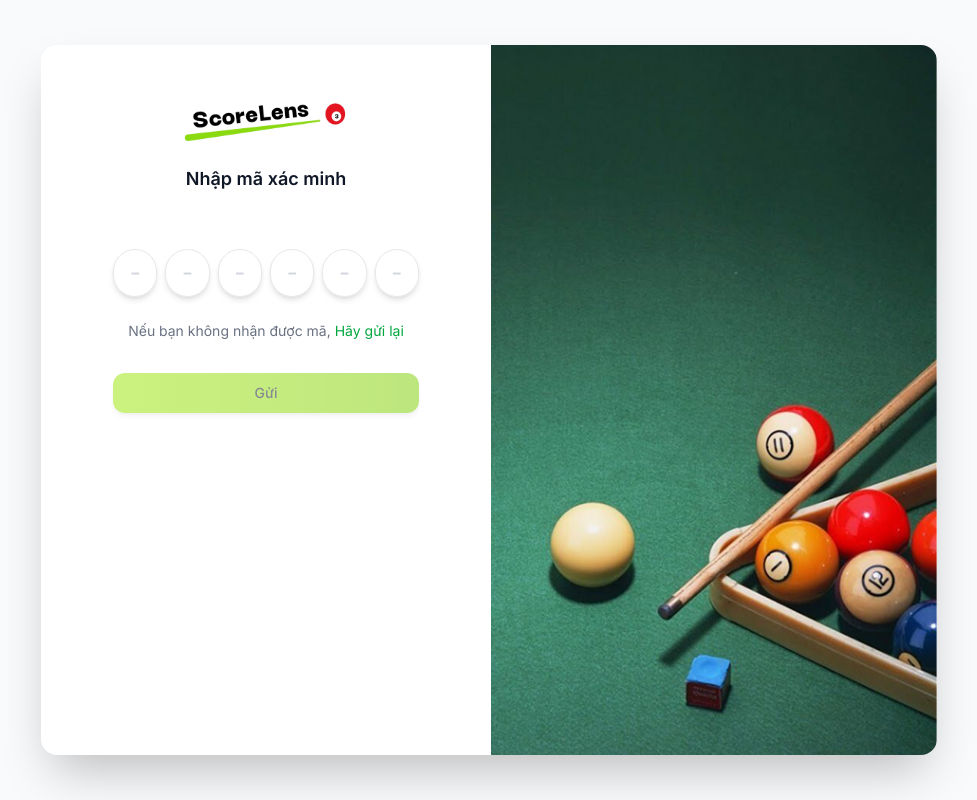
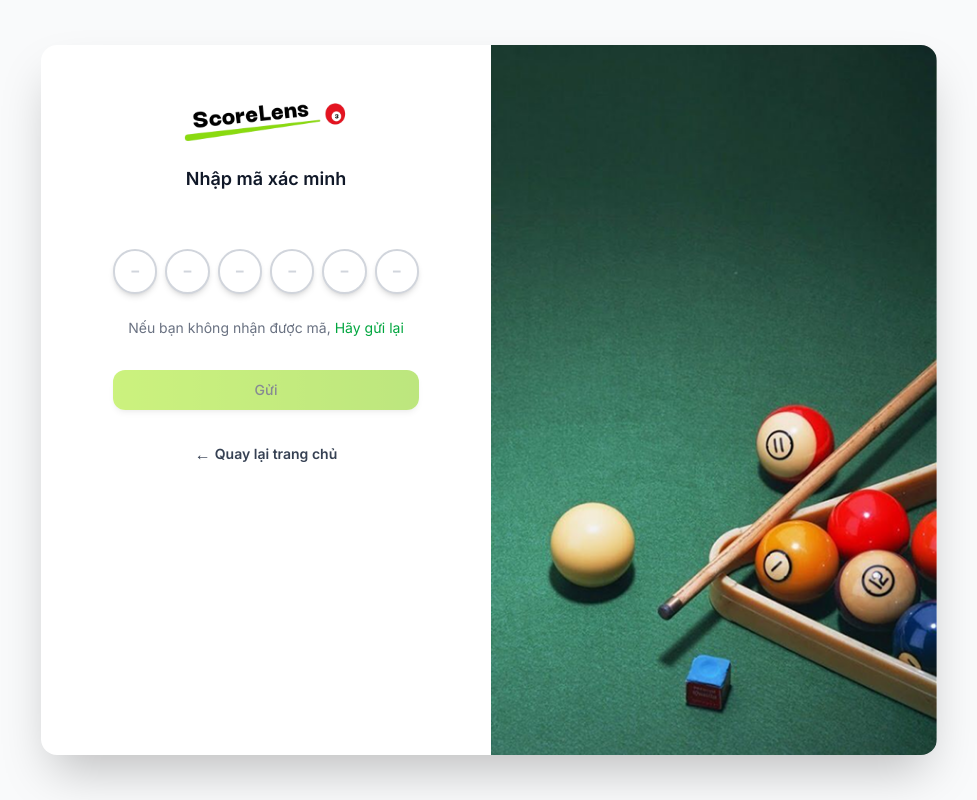
Before and after one commit to trunghoan203/ScoreLens-Frontend, a Next.js app: page /superadmin/verification in a window 1280 px wide. Shown: the whole page, without its empty margins (151-1128 px from the left). Built offline with nearby package versions, Linux system fonts and the light colour scheme.

Commit message:
UI-Super Admin(Lack of content)

```diff
--- a/src/app/superadmin/verification/page.tsx
+++ b/src/app/superadmin/verification/page.tsx
@@ -89,18 +89,22 @@ function SuperAdminVerificationPageInner() {
     <AuthLayout
       title={
         <div className="text-center space-y-2">
-
           <p className="text-lg font-semibold">Nhập mã xác minh</p>
         </div>
       }
-      //imageUrl="/images/billiards.png"
     >
       <form onSubmit={handleSubmit} className="space-y-6 p-4 md:p-6" onPaste={handlePaste}>
         <div className="flex justify-center gap-2">
           {otp.map((digit, index) => (
             <div
               key={index}
-              className="relative w-12 h-12 rounded-full overflow-hidden cursor-pointer shadow-md border border-gray-200 hover:border-lime-400 transition"
+              className={`relative w-12 aspect-square flex items-center justify-center rounded-full border-2 transition-all duration-200 bg-white shadow-md cursor-pointer
+                ${inputRefs.current[index] && document.activeElement === inputRefs.current[index]
+                  ? 'border-lime-500 shadow-lg'
+                  : digit
+                  ? 'border-lime-400'
+                  : 'border-gray-300'}
+              `}
               onClick={() => inputRefs.current[index]?.focus()}
             >
               <input
@@ -108,10 +112,10 @@ function SuperAdminVerificationPageInner() {
                 inputMode="numeric"
                 maxLength={1}
                 value={digit}
-                ref={(el) => void (inputRefs.current[index] = el)}
+                ref={el => { inputRefs.current[index] = el; }}
                 onChange={(e) => handleOtpChange(index, e.target.value)}
                 onKeyDown={(e) => handleKeyDown(index, e)}
-                className="absolute inset-0 w-full h-full opacity-0 cursor-pointer"
+                className="absolute inset-0 w-full h-full opacity-0 z-10 cursor-pointer"
                 autoFocus={index === 0}
               />
               {digit ? (
@@ -143,6 +147,17 @@ function SuperAdminVerificationPageInner() {
         >
           {isLoading ? 'Đang gửi...' : 'Gửi'}
         </Button>
+
+        {/* Nút quay lại trang chủ */}
+        <div className="flex justify-center">
+  <div
+    onClick={() => router.push('/superadmin/login')}
+    className="mt-2 inline-flex items-center gap-1 text-sm font-semibold text-gray-700 hover:text-lime-600 cursor-pointer transition-colors"
+  >
+    <span className="text-base">←</span>
+    <span>Quay lại trang chủ</span>
+  </div>
+</div>
       </form>
     </AuthLayout>
   );
```
